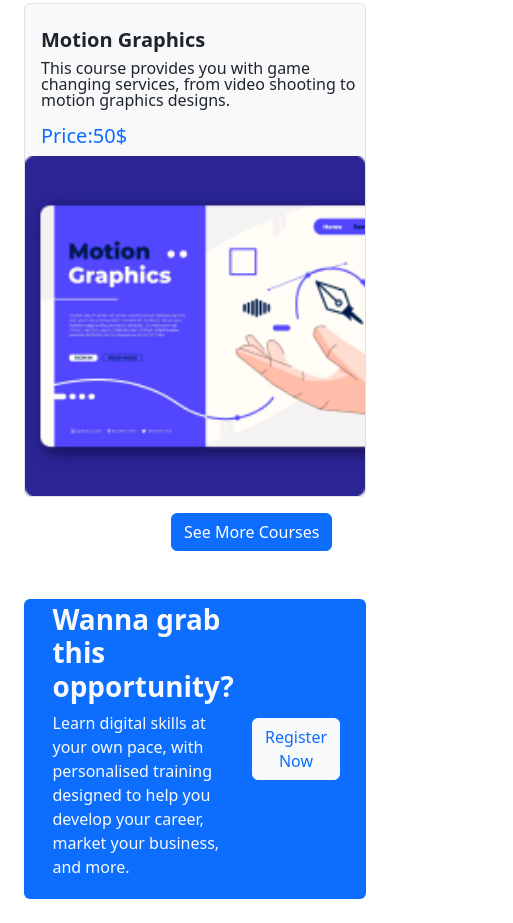
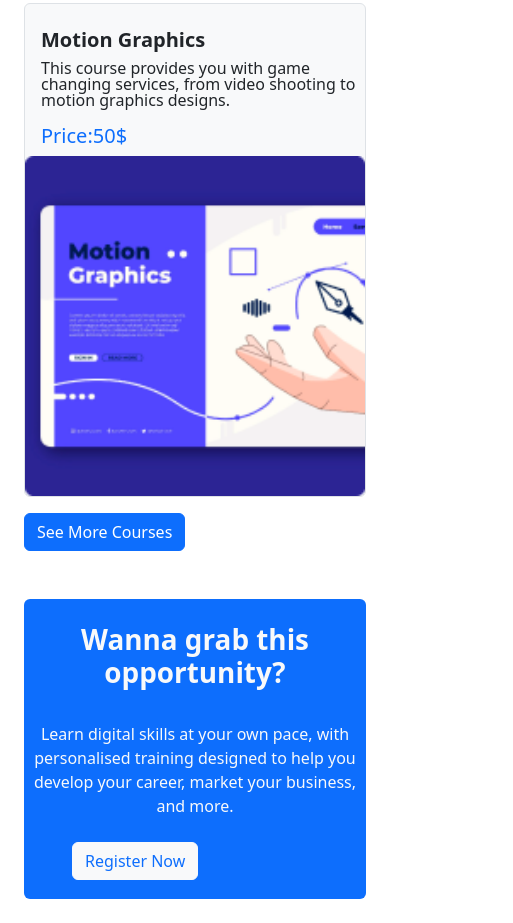
Before and after one commit to kobir0/Edu-Zone-Assignment-3, a plain HTML site: page index.html in a window 390 px wide. Shown: the part 3686-4609 px from the top of the page, 513 px wide, since content can reach past the window. Drawn offline with nearby package versions, Linux system fonts and the light colour scheme.

Commit message:
Joining-Section-Responsive

```diff
--- a/index.html
+++ b/index.html
@@ -330,21 +330,22 @@
             <!-- Ready to join
             ---------------------->
             <Section class="mt-5 container">
-                <div class="d-flex justify-content-evenly align-items-center bg-primary rounded" style="height:300px ;">
-                    <div class="w-50 text-light">
-                        <h1 class="fw-bold">
+                <div class="d-lg-flex justify-content-evenly align-items-center bg-primary rounded  "
+                    style="height:300px ;">
+                    <div class="col-lg-6 col-sm-12 text-light">
+                        <h1 class="fw-bold text-center p-4">
                             Wanna grab this opportunity?
                         </h1>
-                        <p>
+                        <p class="text-center">
                             Learn digital skills at your own pace, with personalised training designed to help you
                             develop your career, market your business, and more.
                         </p>
 
                     </div>
-                    <div class="w-25">
+                    <div class="col-lg-3 col-sm-12 ">
                         <!-- Button trigger modal -->
-                        <button type="button" class="btn btn-light text-primary text-center" data-bs-toggle="modal"
-                            data-bs-target="#staticBackdrop">
+                        <button type="button" class="btn btn-light text-primary text-center mt-2 ms-5"
+                            data-bs-toggle="modal" data-bs-target="#staticBackdrop">
                             Register Now
                         </button>
 
--- a/style.css
+++ b/style.css
@@ -4,5 +4,6 @@
 
 .See-More-Position {
     position: relative !important;
-    left: 43% !important;
+    left: auto !important;
+    right: auto;
 }
```
